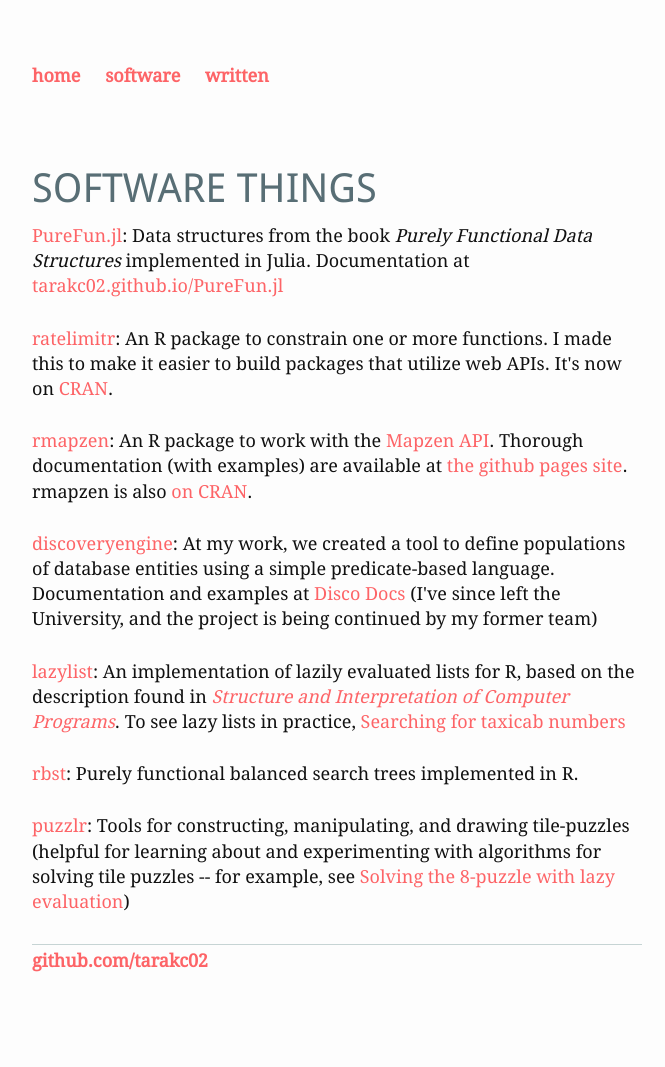
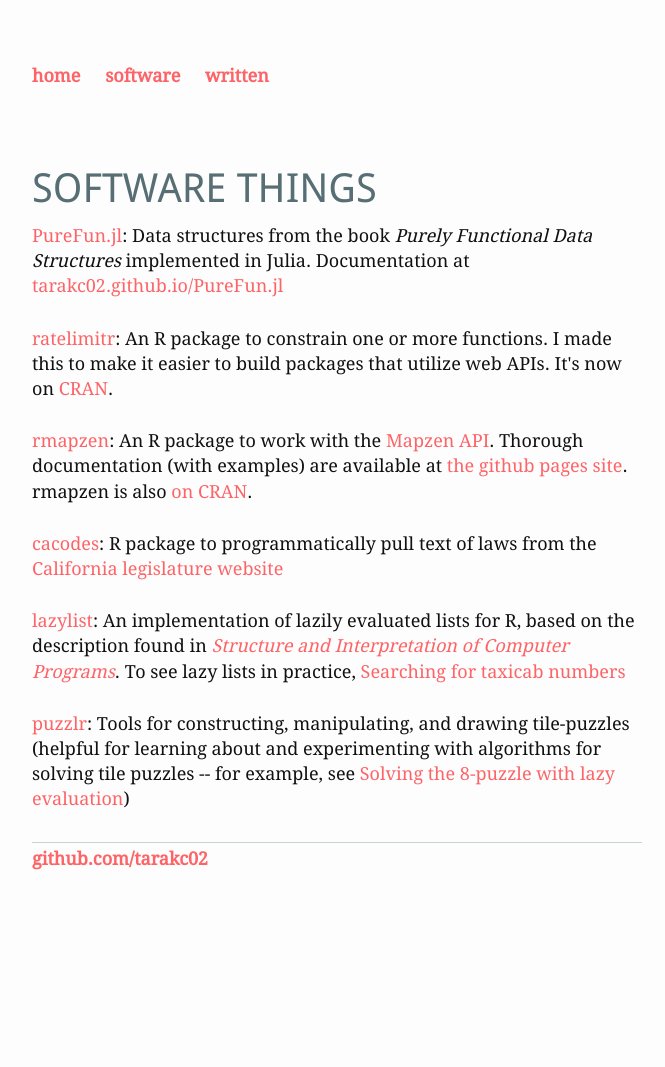
Before and after one commit to tarakc02/tarakc02.github.io, a Jekyll site: the page built from projects.md, in a window 1280 px wide. Shown: the whole page, without its empty margins (288-953 px from the left). Built offline with Jekyll 4.4.1, drawn with Linux system fonts in a browser that asks for light colours; after the commit the page ends 964 px from its top, so only the background shows below that.

Commit message:
add cacodes to software list

```diff
--- a/_data/projects.yml
+++ b/_data/projects.yml
@@ -6,24 +6,36 @@
 
 - name: ratelimitr
   github: tarakc02/ratelimitr
-  description: An R package to constrain one or more functions. I made this to make it easier to build packages that utilize web APIs. It's now on <a href="https://cran.r-project.org/package=ratelimitr">CRAN</a>.
+  description: An R package to constrain one or more functions. I made this to
+    make it easier to build packages that utilize web APIs. It's now on <a
+    href="https://cran.r-project.org/package=ratelimitr">CRAN</a>.
 
 - name: rmapzen
   github: tarakc02/rmapzen
-  description: An R package to work with the <a href="https://mapzen.com/documentation/">Mapzen API</a>. Thorough documentation (with examples) are available at <a href="https://tarakc02.github.io/rmapzen">the github pages site</a>. rmapzen is also <a href="https://cran.r-project.org/package=rmapzen">on CRAN</a>.
+  description: An R package to work with the <a
+    href="https://mapzen.com/documentation/">Mapzen API</a>. Thorough
+    documentation (with examples) are available at <a
+    href="https://tarakc02.github.io/rmapzen">the github pages site</a>.
+    rmapzen is also <a href="https://cran.r-project.org/package=rmapzen">on
+    CRAN</a>.
 
-- name: discoveryengine
-  github: cwolfsonseeley/discoveryengine
-  description: At my work, we created a tool to define populations of database entities using a simple predicate-based language. Documentation and examples at <a href="https://cwolfsonseeley.github.io/discodocs/">Disco Docs</a> (I've since left the University, and the project is being continued by my former team)
+- name: cacodes
+  github: tarakc02/cacodes
+  description: R package to programmatically pull text of laws from the <a
+    href="https://leginfo.legislature.ca.gov/">California legislature
+    website</a>
 
 - name: lazylist
   github: tarakc02/lazylist
-  description: An implementation of lazily evaluated lists for R, based on the description found in <i><a href="https://mitpress.mit.edu/sicp/full-text/book/book-Z-H-24.html">Structure and Interpretation of Computer Programs</a></i>. To see lazy lists in practice, <a href="/taxicab">Searching for taxicab numbers</a>
-
-- name: rbst
-  github: tarakc02/rbst
-  description: Purely functional balanced search trees implemented in R.
+  description: An implementation of lazily evaluated lists for R, based on the
+    description found in <i><a
+    href="https://mitpress.mit.edu/sicp/full-text/book/book-Z-H-24.html">Structure
+    and Interpretation of Computer Programs</a></i>. To see lazy lists in
+    practice, <a href="/taxicab">Searching for taxicab numbers</a>
 
 - name: puzzlr
   github: tarakc02/puzzlr
-  description: Tools for constructing, manipulating, and drawing tile-puzzles (helpful for learning about and experimenting with algorithms for solving tile puzzles -- for example, see <a href="/puzzle8">Solving the 8-puzzle with lazy evaluation</a>)
+  description: Tools for constructing, manipulating, and drawing tile-puzzles
+    (helpful for learning about and experimenting with algorithms for solving
+    tile puzzles -- for example, see <a href="/puzzle8">Solving the 8-puzzle
+    with lazy evaluation</a>)
```
